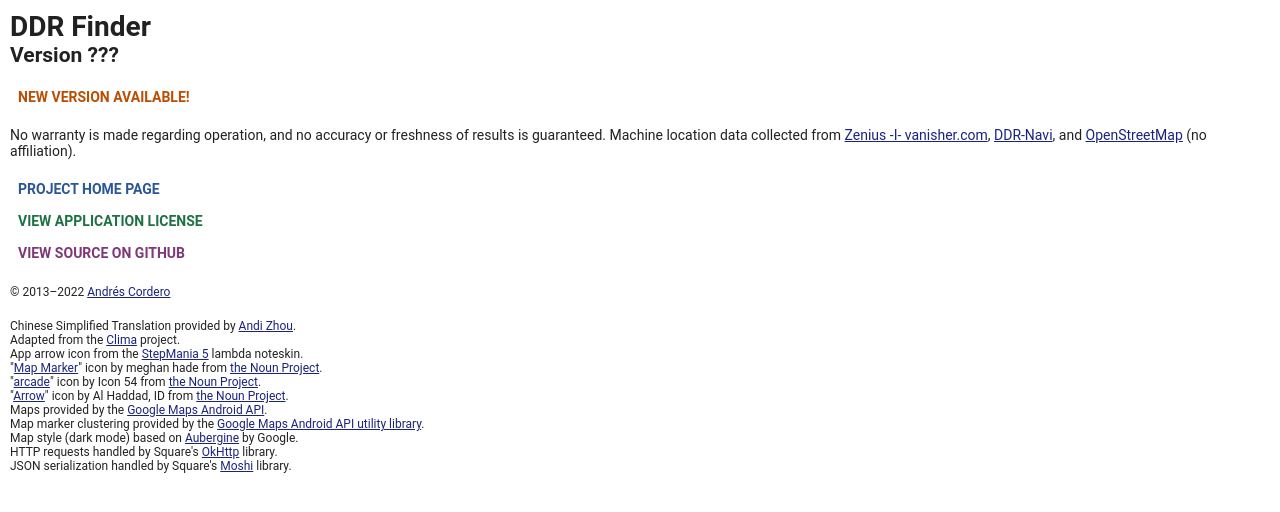
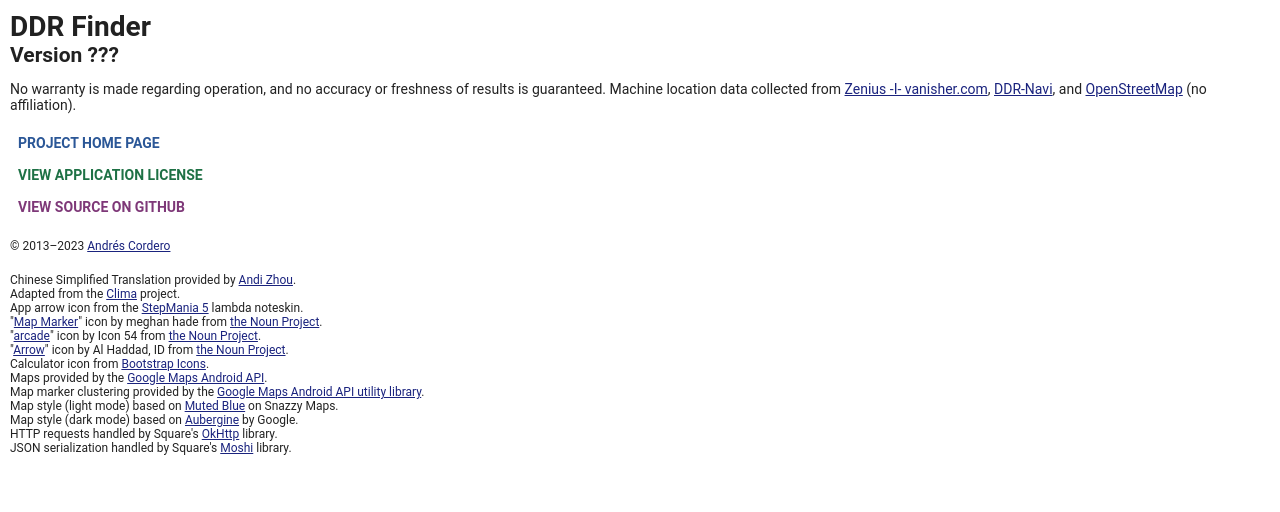
Before and after one commit to Andrew67/ddr-finder, a PHP site: page /android/about.php in a window 1280 px wide. Shown: the top 512 px of the page. Run offline with PHP 8.4, Linux system fonts and the light colour scheme.

Commit message:
Update Android about page. Let Play Store handle displaying update status.

```diff
--- a/web/android/about.php
+++ b/web/android/about.php
@@ -1,7 +1,7 @@
 <?php
 /*
  * ddr-finder
- * Copyright (c) 2012-2022 Andrés Cordero
+ * Copyright (c) 2012-2023 Andrés Cordero
  *
  * Web: https://github.com/Andrew67/ddr-finder
  *
@@ -25,8 +25,6 @@
  */
 
 $versionName = (isset($_GET['n'])) ? $_GET['n'] : '???';
-$versionCode = (isset($_GET['c'])) ? (int) $_GET['c'] : 0;
-const LATEST_VERSION = 55;
 
 header('Cache-Control: public, max-age=86400');
 header('Referrer-Policy: strict-origin');
@@ -48,13 +46,6 @@ header('Referrer-Policy: strict-origin');
 <!-- This page is meant to be displayed in the About dialog of the Android app -->
 <h1>DDR Finder</h1>
 <h2>Version <?= htmlspecialchars($versionName); ?></h2>
-<?php if ($versionCode < LATEST_VERSION): ?>
-<p>
-    <a href="https://play.google.com/store/apps/details?id=com.andrew67.ddrfinder" class="button warning">
-        New version available!
-    </a>
-</p>
-<?php endif; ?>
 <p>No warranty is made regarding operation, and no accuracy or freshness of results is guaranteed.
     Machine location data collected from
     <a href="https://zenius-i-vanisher.com/" target="_blank" rel="noopener">Zenius -I- vanisher.com</a>,
@@ -72,7 +63,7 @@ header('Referrer-Policy: strict-origin');
         View Source on GitHub
     </a>
 </div>
-<h4>&copy; 2013&ndash;2022 <a href="https://andrew67.com/">Andrés Cordero</a></h4>
+<h4>&copy; 2013&ndash;2023 <a href="https://andrew67.com/">Andrés Cordero</a></h4>
 <h5>
     Chinese Simplified Translation provided by <a href="https://github.com/AndiZ23">Andi Zhou</a>.<br>
     Adapted from the <a href="https://github.com/ltorres8890/Clima">Clima</a> project.<br>
@@ -83,10 +74,12 @@ header('Referrer-Policy: strict-origin');
         <a href="https://thenounproject.com">the Noun Project</a>.<br>
     "<a href="https://thenounproject.com/icon/3044571/">Arrow</a>" icon by Al Haddad, ID from
         <a href="https://thenounproject.com">the Noun Project</a>.<br>
+    Calculator icon from <a href="https://icons.getbootstrap.com/">Bootstrap Icons</a>.<br>
     Maps provided by the
         <a href="https://developers.google.com/maps/documentation/android-api/">Google Maps Android API</a>.<br>
     Map marker clustering provided by the
         <a href="https://github.com/googlemaps/android-maps-utils/">Google Maps Android API utility library</a>.<br>
+    Map style (light mode) based on <a href="https://snazzymaps.com/style/83/muted-blue">Muted Blue</a> on Snazzy Maps.<br>
     Map style (dark mode) based on <a href="https://mapstyle.withgoogle.com/">Aubergine</a> by Google.<br>
     HTTP requests handled by Square's <a href="https://github.com/square/okhttp/">OkHttp</a> library.<br>
     JSON serialization handled by Square's <a href="https://github.com/square/moshi">Moshi</a> library.
```
Also changed, not shown: 1 other file.
